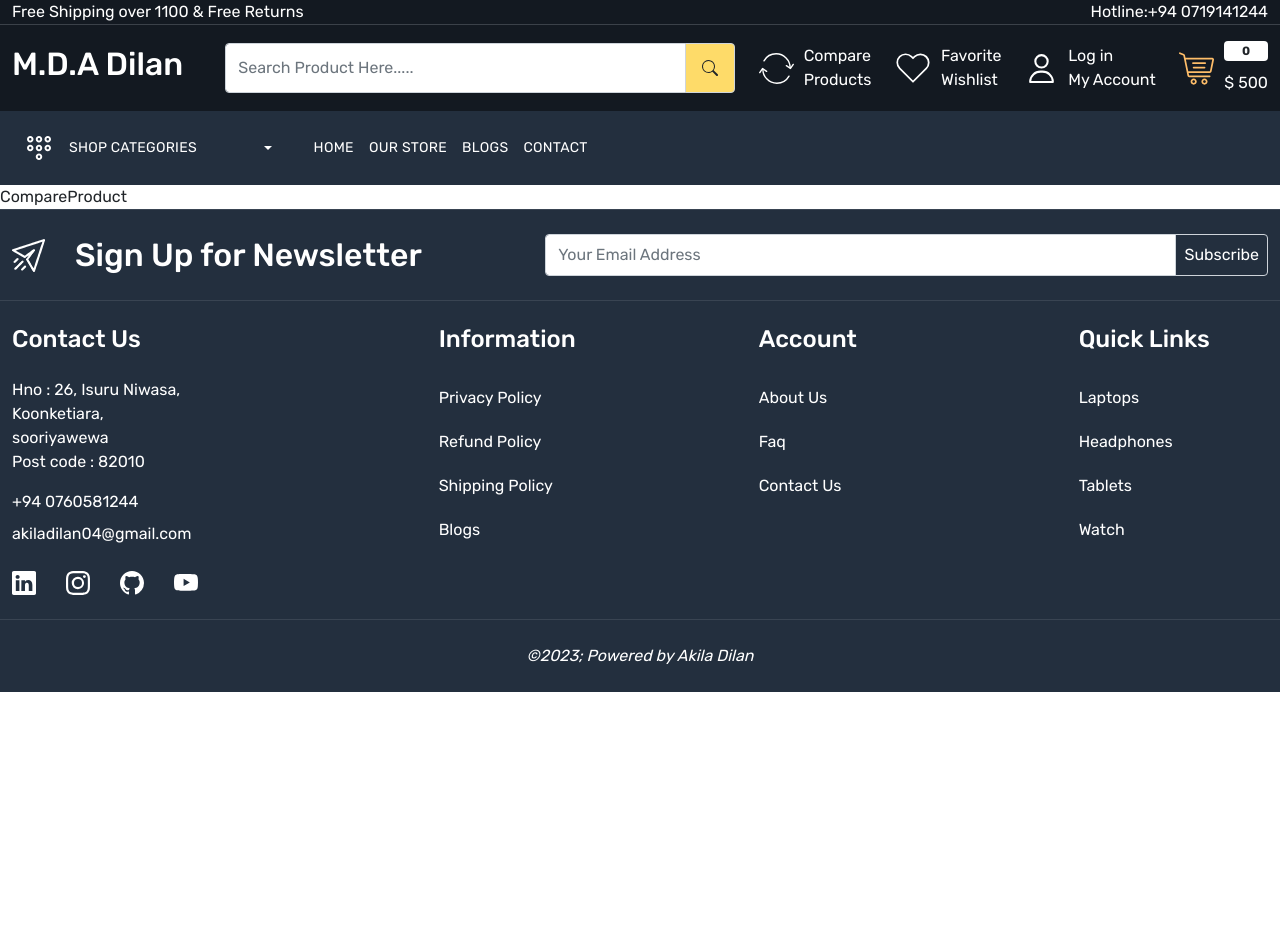
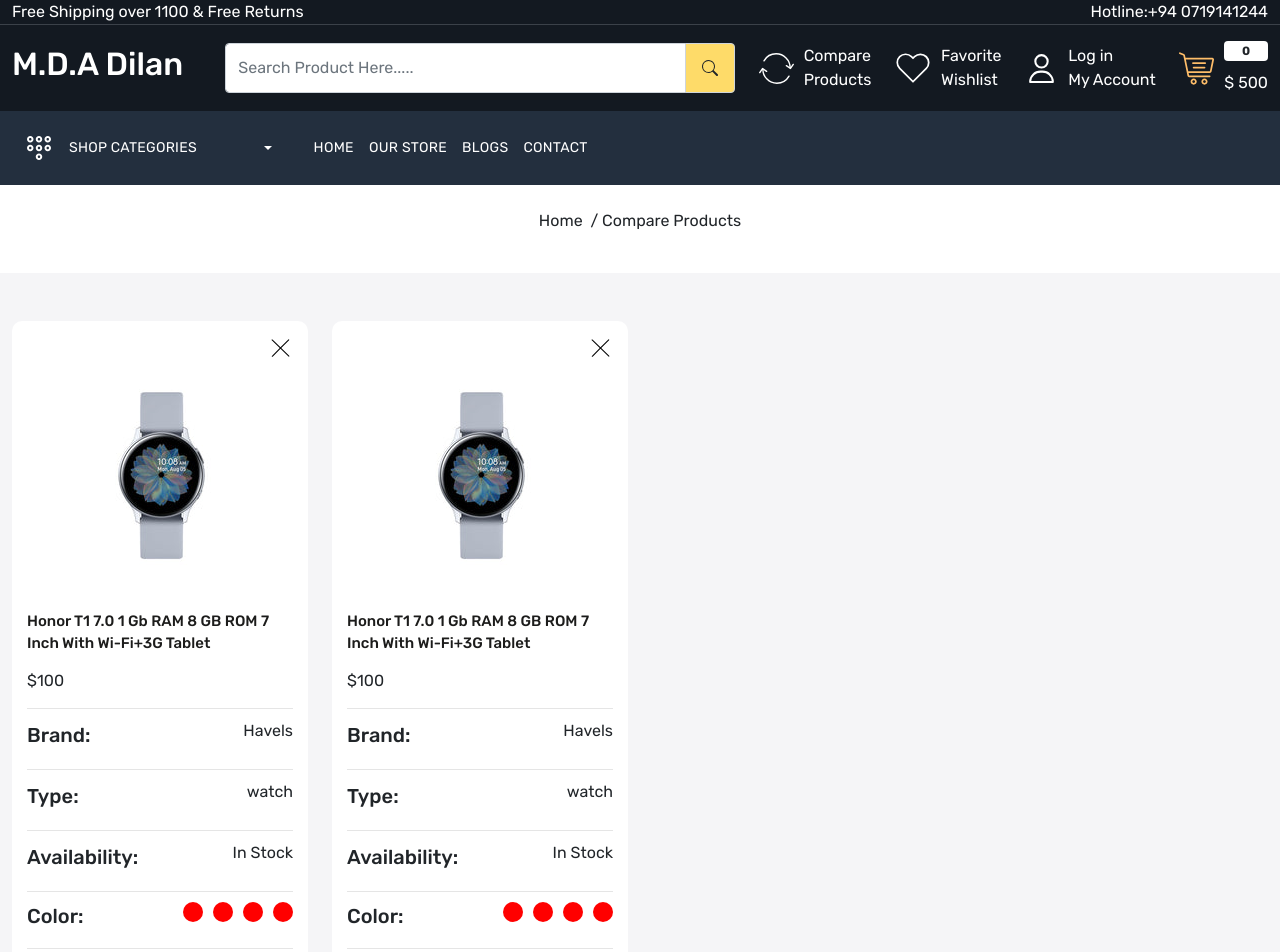
Before and after one commit to DilanMDA/React---ecommerce-app, a React (Create React App) app: page /compare-product in a window 1280 px wide. Shown: the top 952 px of the page. Before the commit the page ends 800 px from the top, so only its background shows below. Built offline with nearby package versions, Linux system fonts and the light colour scheme.

Commit message:
Compare-product page implemented

```diff
--- a/src/App.css
+++ b/src/App.css
@@ -533,4 +533,41 @@
   color: var(--color-777777);
 }
 
-/* Contact Page End */ ;
+/* Contact Page End */
+
+/* Compare Product page start */
+.compare-product-card {
+  padding: 20px 15px;
+  background-color: white;
+  border-radius: 10px;
+}
+
+.compare-product-card .cross {
+  top: 15px;
+  right: 15px;
+  width: 25px;
+  padding: 3px;
+  cursor: pointer;
+}
+
+.compare-product-details h5.title {
+  font-size: 15px;
+  line-height: 22px;
+  font-weight: 500;
+  color: var(--color-1c1c1b);
+}
+.compare-product-details h6.price {
+  font: 15px;
+  line-height: 22px;
+  font-weight: 400;
+}
+
+.compare-product-card .product-detail {
+  display: flex;
+  justify-content: space-between;
+  align-items: center;
+  padding: 10px 0px;
+  border-top: 1px solid rgba(0, 0, 0, 0.1);
+}
+
+/* Compare Product page end */ ;
--- /dev/null
+++ b/src/components/Color.js
@@ -0,0 +1,16 @@
+import React from "react";
+
+const Color = () => {
+  return (
+    <>
+      <ul className='colors'>
+        <li></li>
+        <li></li>
+        <li></li>
+        <li></li>
+      </ul>
+    </>
+  );
+};
+
+export default Color;
--- a/src/pages/CompareProduct.js
+++ b/src/pages/CompareProduct.js
@@ -1,7 +1,105 @@
 import React from "react";
+import BreadCrumb from "../components/BreadCrumb";
+import Color from "../components/Color";
+import Meta from "../components/Meta";
 
 const CompareProduct = () => {
-  return <div>CompareProduct</div>;
+  return (
+    <>
+      <Meta title={"Compare - Products"} />
+      <BreadCrumb title='Compare Products' />
+      <div className='compare-product-wrapper py-5 home-wrapper-2'>
+        <div className='container-xxl'>
+          <div className='row'>
+            <div className='col-3'>
+              <div className='compare-product-card position-relative'>
+                <img
+                  src='images/cross.svg'
+                  alt='cross'
+                  className='position-absolute cross img-fluid'
+                />
+                <div className='product-card-image'>
+                  <img src='images/watch.jpg' alt='watch' />
+                </div>
+                <div className='compare-product-details'>
+                  <h5 className='title'>
+                    Honor T1 7.0 1 Gb RAM 8 GB ROM 7 Inch With Wi-Fi+3G Tablet
+                  </h5>
+                  <h6 className='price mb-3 mt-3'>$100</h6>
+                  <div>
+                    <div className='product-detail '>
+                      <h5>Brand:</h5>
+                      <p>Havels</p>
+                    </div>
+                    <div className='product-detail '>
+                      <h5>Type:</h5>
+                      <p>watch</p>
+                    </div>
+                    <div className='product-detail '>
+                      <h5>Availability:</h5>
+                      <p>In Stock</p>
+                    </div>
+                    <div className='product-detail '>
+                      <h5>Color:</h5>
+                      <Color />
+                    </div>
+                    <div className='product-detail '>
+                      <h5>Size:</h5>
+                      <div className='d-flex gap-10'>
+                        <p>S</p> <p>M</p>
+                      </div>
+                    </div>
+                  </div>
+                </div>
+              </div>
+            </div>
+            <div className='col-3'>
+              <div className='compare-product-card position-relative'>
+                <img
+                  src='images/cross.svg'
+                  alt='cross'
+                  className='position-absolute cross img-fluid'
+                />
+                <div className='product-card-image'>
+                  <img src='images/watch.jpg' alt='watch' />
+                </div>
+                <div className='compare-product-details'>
+                  <h5 className='title'>
+                    Honor T1 7.0 1 Gb RAM 8 GB ROM 7 Inch With Wi-Fi+3G Tablet
+                  </h5>
+                  <h6 className='price mb-3 mt-3'>$100</h6>
+                  <div>
+                    <div className='product-detail '>
+                      <h5>Brand:</h5>
+                      <p>Havels</p>
+                    </div>
+                    <div className='product-detail '>
+                      <h5>Type:</h5>
+                      <p>watch</p>
+                    </div>
+                    <div className='product-detail '>
+                      <h5>Availability:</h5>
+                      <p>In Stock</p>
+                    </div>
+                    <div className='product-detail '>
+                      <h5>Color:</h5>
+                      <Color />
+                    </div>
+                    <div className='product-detail '>
+                      <h5>Size:</h5>
+                      <div className='d-flex gap-10'>
+                        <p>S</p> <p>M</p>
+                      </div>
+                    </div>
+                  </div>
+                </div>
+              </div>
+            </div>
+          </div>
+        </div>
+      </div>
+    </>
+  );
 };
 
 export default CompareProduct;
--- a/src/pages/OutStore.js
+++ b/src/pages/OutStore.js
@@ -1,5 +1,6 @@
 import React, { useState } from "react";
 import ReactStars from "react-rating-stars-component";
+import Color from "../components/Color";
 import Meta from "../components/Meta";
 import ProductCard from "../components/ProductCard";
 import BreadCrumb from "./../components/BreadCrumb";
@@ -76,20 +77,7 @@
                   </div>
                   <h5 className='sub-title'>Colors</h5>
                   <div>
-                    <ul className='colors'>
-                      <li></li>
-                      <li></li>
-                      <li></li>
-                      <li></li>
-                      <li></li>
-                      <li></li>
-                      <li></li>
-                      <li></li>
-                      <li></li>
-                      <li></li>
-                      <li></li>
-                      <li></li>
-                    </ul>
+                    <Color />
                   </div>
                   <h5 className='sub-title'>Size</h5>
                   <div>
```
